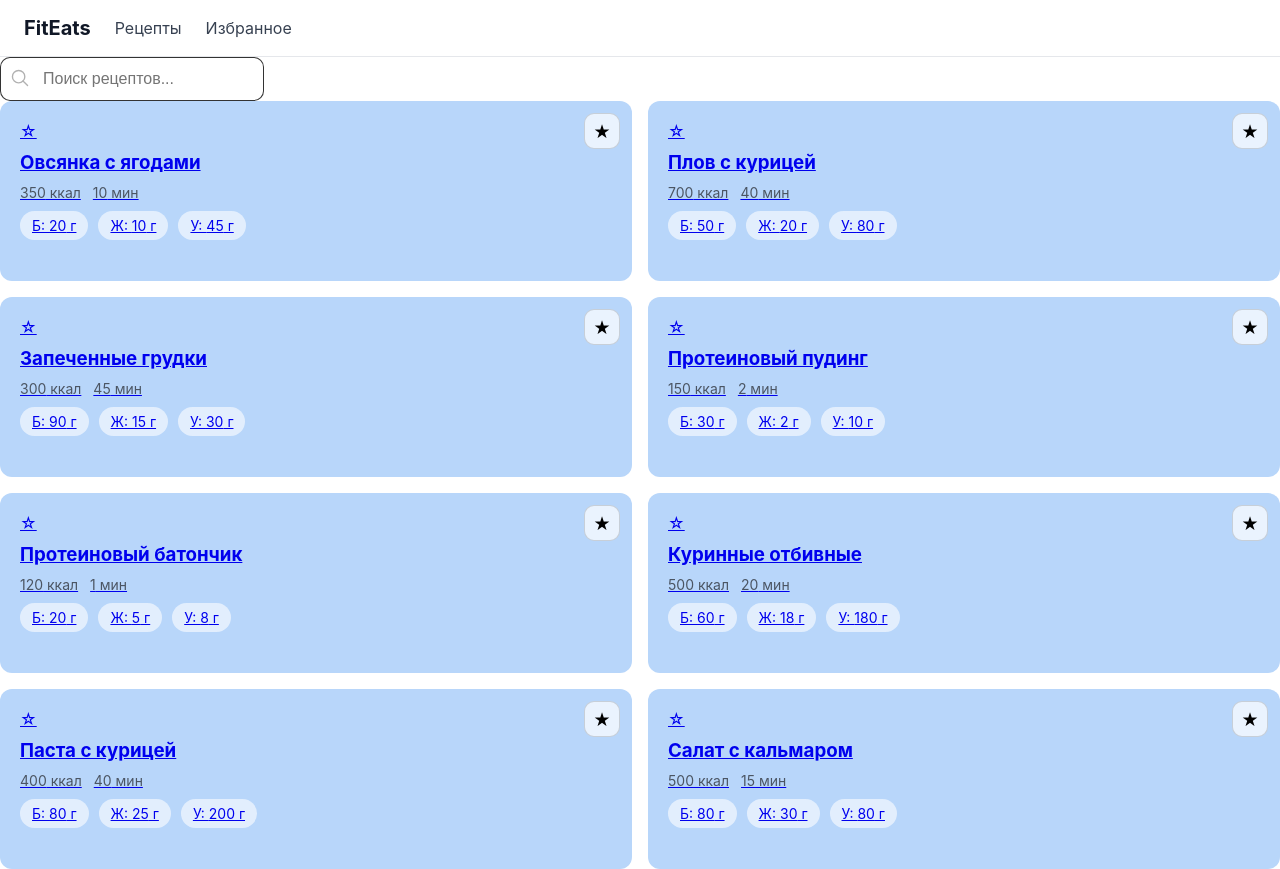
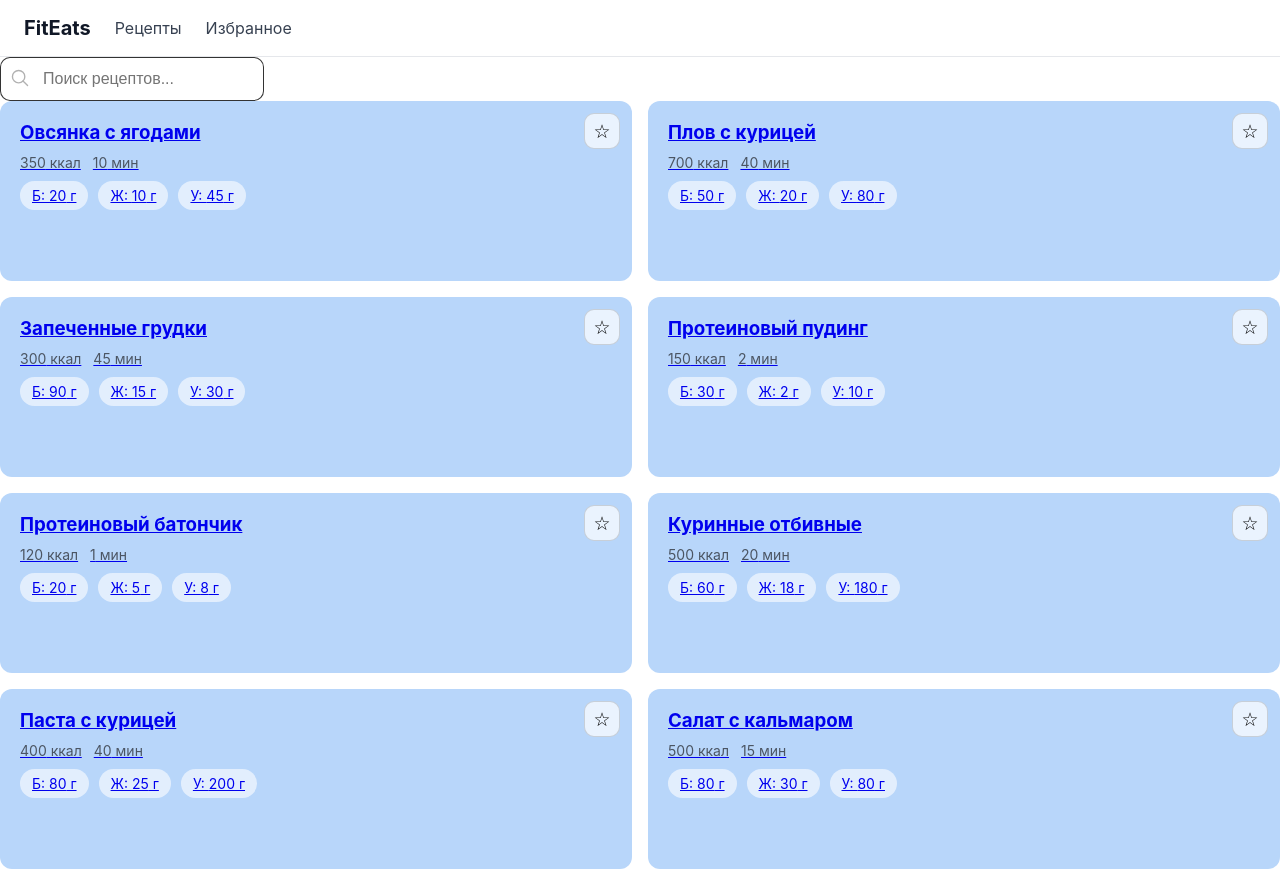
Before and after one commit to Ruskapo/fiteats, a React (Create React App) app: page /recipes in a window 1280 px wide. Built offline with nearby package versions, Linux system fonts and the light colour scheme.

Commit message:
fix: guard favorite toggle in Card

```diff
--- a/src/components/Card/Card.jsx
+++ b/src/components/Card/Card.jsx
@@ -12,16 +12,23 @@ const Card = ({
   isFavorite,
   onToggleFavorite,
 }) => {
+  const canToggle = typeof onToggleFavorite === "function";
   return (
     <Link to={`/recipe/${id}`}>
       <div className={styles.card}>
+        {canToggle && (
           <button
             onClick={(e) => {
               e.preventDefault();
               onToggleFavorite(id);
             }}
-          className={styles.favBtn}> ★ </button>
+            className={styles.favBtn}
+          >
+            {" "}
             {isFavorite ? "⭐" : "☆"}
+          </button>
+        )}
+
         <h3 className={styles.title}>{title}</h3>
         <div className={styles.meta}>
           <span>{calories} ккал </span>
--- a/src/pages/Recipe/REcipe.jsx
+++ b/src/pages/Recipe/REcipe.jsx
@@ -9,7 +9,7 @@ const Recipe = () => {
   // find — ищет ОДИН элемент в массиве по условию (по id)
   const recipe = recipes.find((item) => item.id === Number(id));
 
-  if (!recipes) {
+  if (!recipe) {
     return <h2>Рецепт не найден</h2>;
   }
   return (
```
Lines whose indentation alone changed are shown as unchanged.
